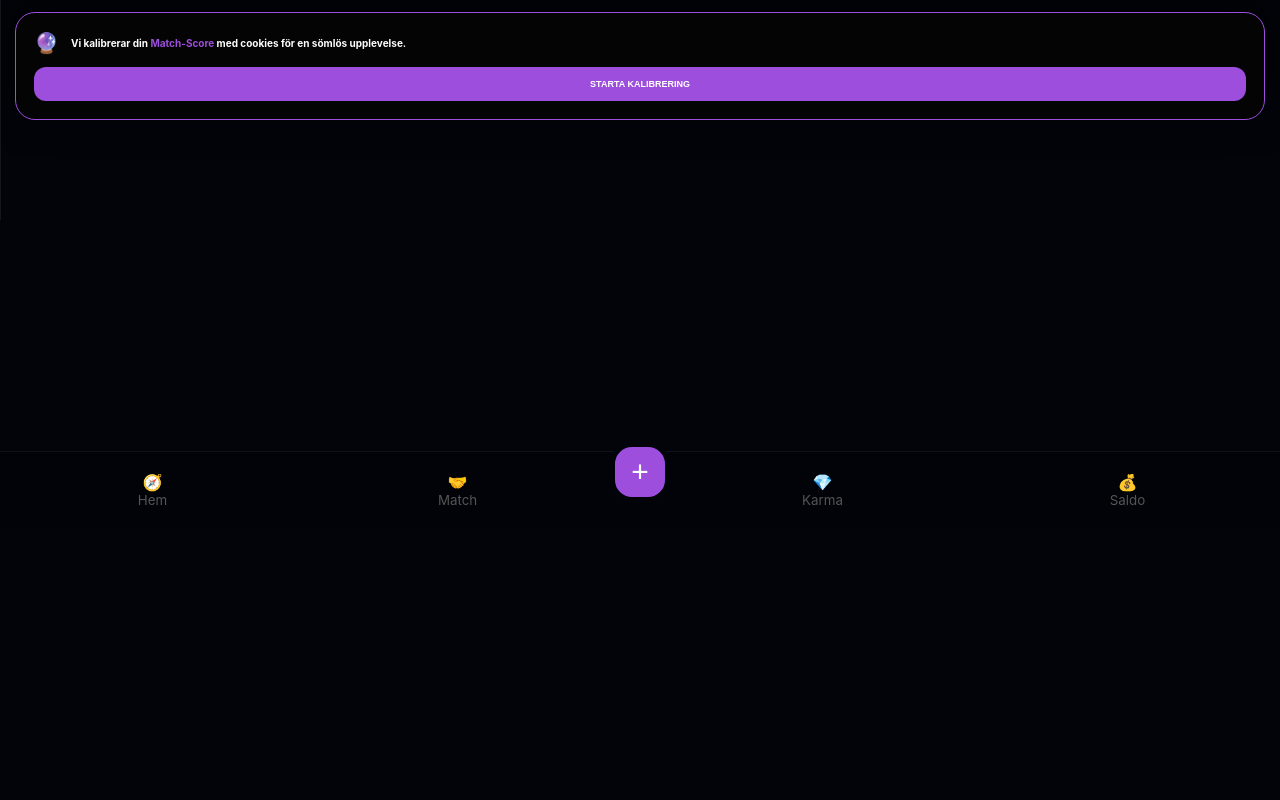
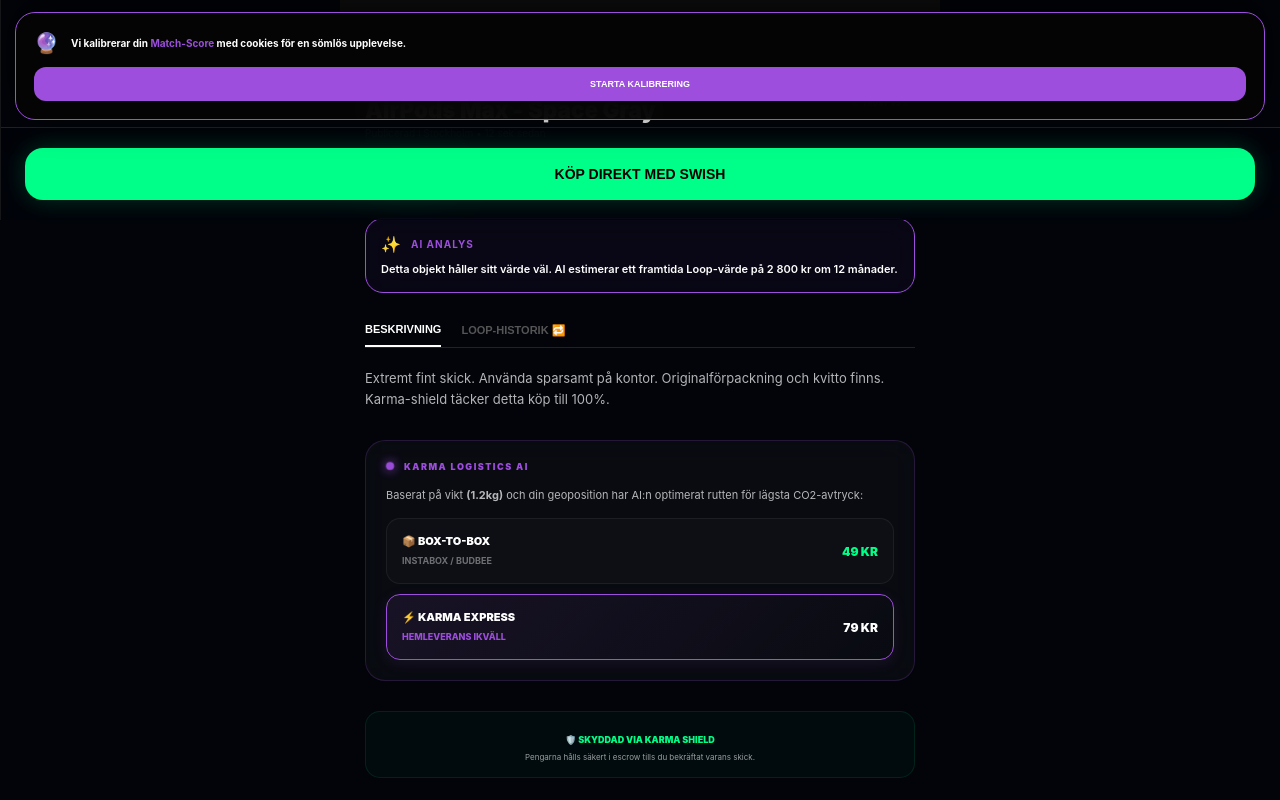
Before and after one commit to gascheckking/marketbeg-appGem, a Next.js app: page /buy/1 in a window 1280 px wide. Before the commit this address had no page. Shown: the part 580-1380 px from the top of the page. Before the commit the page ends 1107 px from the top, so only its background shows below. Built offline with nearby package versions, Linux system fonts and the light colour scheme.

Commit message:
Create page.tsx

```diff
--- /dev/null
+++ b/app/buy/[id]/page.tsx
@@ -0,0 +1,143 @@
+// // app/buy/[id]/page.tsx
+"use client";
+import React, { useState } from 'react';
+import TrustBadge from '@/components/TrustBadge';
+import ShippingAI from '@/components/ShippingAI';
+import PriceTag from '@/components/PriceTag';
+
+export default function ProductPage({ params }: { params: { id: string } }) {
+  const [activeTab, setActiveTab] = useState('info');
+
+  // Mock-data för att visa Loop-tänket
+  const product = {
+    title: "AirPods Max - Space Gray",
+    price: 3950,
+    trust: 98,
+    loopCount: 2,
+    history: [
+      { date: "2024-02-12", action: "Köpt ny", user: "Verifierad Butik" },
+      { date: "2025-06-20", action: "Loop #1", user: "Användare 4821" },
+      { date: "Nu", action: "Loop #2", user: "Säljare (Du)" }
+    ],
+    aiInsight: "Detta objekt håller sitt värde väl. AI estimerar ett framtida Loop-värde på 2 800 kr om 12 månader."
+  };
+
+  return (
+    <div className="page-wrapper" style={{ animation: 'fadeIn 0.4s ease' }}>
+
+      {/* BILD-SECTION */}
+      <div style={{ width: '100%', aspectRatio: '1/1', background: '#111', position: 'relative' }}>
+        <div style={{
+          position: 'absolute', top: '20px', left: '20px', zIndex: 2,
+          background: 'var(--neon-purple)', padding: '5px 12px', borderRadius: '10px',
+          fontSize: '10px', fontWeight: 900, boxShadow: '0 0 15px var(--neon-purple)'
+        }}>
+          LOOP #{product.loopCount}
+        </div>
+        {/* Här skulle din bild-komponent ligga */}
+        <div style={{ width: '100%', height: '100%', display: 'flex', alignItems: 'center', justifyContent: 'center', opacity: 0.2 }}>
+           <span style={{ fontSize: '40px' }}>📸</span>
+        </div>
+      </div>
+
+      <div style={{ padding: '25px', marginTop: '-20px', background: 'var(--bg-deep)', borderRadius: '30px 30px 0 0', position: 'relative', zIndex: 3 }}>
+
+        {/* TITEL & TRUST */}
+        <div style={{ display: 'flex', justifyContent: 'space-between', alignItems: 'flex-start', marginBottom: '15px' }}>
+          <div>
+            <h1 style={{ fontSize: '1.4rem', fontWeight: 900, margin: 0 }}>{product.title}</h1>
+            <p style={{ fontSize: '10px', opacity: 0.5, marginTop: '4px' }}>Publicerad i Stockholm • 12 sek sedan</p>
+          </div>
+          <TrustBadge score={product.trust} />
+        </div>
+
+        <PriceTag price={product.price} size="lg" />
+
+        {/* AI SOM AKTÖR - REKOMMENDATION */}
+        <div className="glass-card" style={{
+          padding: '15px', borderRadius: '18px', margin: '20px 0',
+          border: '1px solid var(--neon-purple)', background: 'rgba(157, 78, 221, 0.05)'
+        }}>
+          <div style={{ display: 'flex', gap: '10px', alignItems: 'center', marginBottom: '8px' }}>
+            <span style={{ fontSize: '16px' }}>✨</span>
+            <strong style={{ fontSize: '10px', letterSpacing: '1px', color: 'var(--neon-purple)' }}>AI ANALYS</strong>
+          </div>
+          <p style={{ fontSize: '11px', lineHeight: '1.4', margin: 0, fontWeight: 600 }}>
+            {product.aiInsight}
+          </p>
+        </div>
+
+        {/* FLIKAR: INFO / LOOP-HISTORIK */}
+        <div style={{ display: 'flex', gap: '20px', borderBottom: '1px solid #222', marginBottom: '20px' }}>
+          <button
+            onClick={() => setActiveTab('info')}
+            style={{
+              padding: '10px 0', background: 'none', border: 'none', color: activeTab === 'info' ? '#fff' : '#555',
+              fontSize: '11px', fontWeight: 900, borderBottom: activeTab === 'info' ? '2px solid #fff' : 'none'
+            }}>BESKRIVNING</button>
+          <button
+            onClick={() => setActiveTab('loop')}
+            style={{
+              padding: '10px 0', background: 'none', border: 'none', color: activeTab === 'loop' ? '#fff' : '#555',
+              fontSize: '11px', fontWeight: 900, borderBottom: activeTab === 'loop' ? '2px solid var(--neon-mint)' : 'none'
+            }}>LOOP-HISTORIK 🔁</button>
+        </div>
+
+        {activeTab === 'info' ? (
+          <p style={{ fontSize: '13px', opacity: 0.7, lineHeight: '1.6' }}>
+            Extremt fint skick. Använda sparsamt på kontor. Originalförpackning och kvitto finns.
+            Karma-shield täcker detta köp till 100%.
+          </p>
+        ) : (
+          <div style={{ display: 'grid', gap: '15px' }}>
+            {product.history.map((h, i) => (
+              <div key={i} style={{ display: 'flex', justifyContent: 'space-between', padding: '10px', background: 'rgba(255,255,255,0.02)', borderRadius: '10px' }}>
+                <span style={{ fontSize: '11px', fontWeight: 800 }}>{h.action}</span>
+                <span style={{ fontSize: '10px', opacity: 0.5 }}>{h.date} av {h.user}</span>
+              </div>
+            ))}
+          </div>
+        )}
+
+        <div style={{ margin: '30px 0' }}>
+           <ShippingAI itemWeight="1.2kg" />
+        </div>
+
+        {/* ESCROW / TRYGGHET */}
+        <div style={{
+          textAlign: 'center', padding: '15px', borderRadius: '15px',
+          background: 'rgba(0, 255, 136, 0.03)', border: '1px solid rgba(0, 255, 136, 0.1)',
+          marginBottom: '100px'
+        }}>
+          <span style={{ fontSize: '9px', fontWeight: 900, color: 'var(--neon-mint)' }}>
+            🛡️ SKYDDAD VIA KARMA SHIELD
+          </span>
+          <p style={{ fontSize: '8px', opacity: 0.6, margin: '5px 0 0' }}>
+            Pengarna hålls säkert i escrow tills du bekräftat varans skick.
+          </p>
+        </div>
+      </div>
+
+      {/* FIXED BOTTOM CTA */}
+      <div style={{
+        position: 'fixed', bottom: 0, left: 0, right: 0,
+        padding: '20px 25px calc(20px + env(safe-area-inset-bottom))',
+        background: 'rgba(2, 4, 10, 0.9)', backdropFilter: 'blur(20px)',
+        borderTop: '1px solid #222', zIndex: 100
+      }}>
+        <button style={{
+          width: '100%', padding: '18px', borderRadius: '18px',
+          background: 'var(--neon-mint)', color: '#000',
+          fontWeight: 900, fontSize: '14px', border: 'none',
+          boxShadow: '0 0 25px rgba(0, 255, 136, 0.2)'
+        }}>
+          KÖP DIREKT MED SWISH
+        </button>
+      </div>
+
+      <style jsx>{`
+        @keyframes fadeIn { from { opacity: 0; transform: translateY(10px); } to { opacity: 1; transform: translateY(0); } }
+      `}</style>
+    </div>
+  );
+}
```
